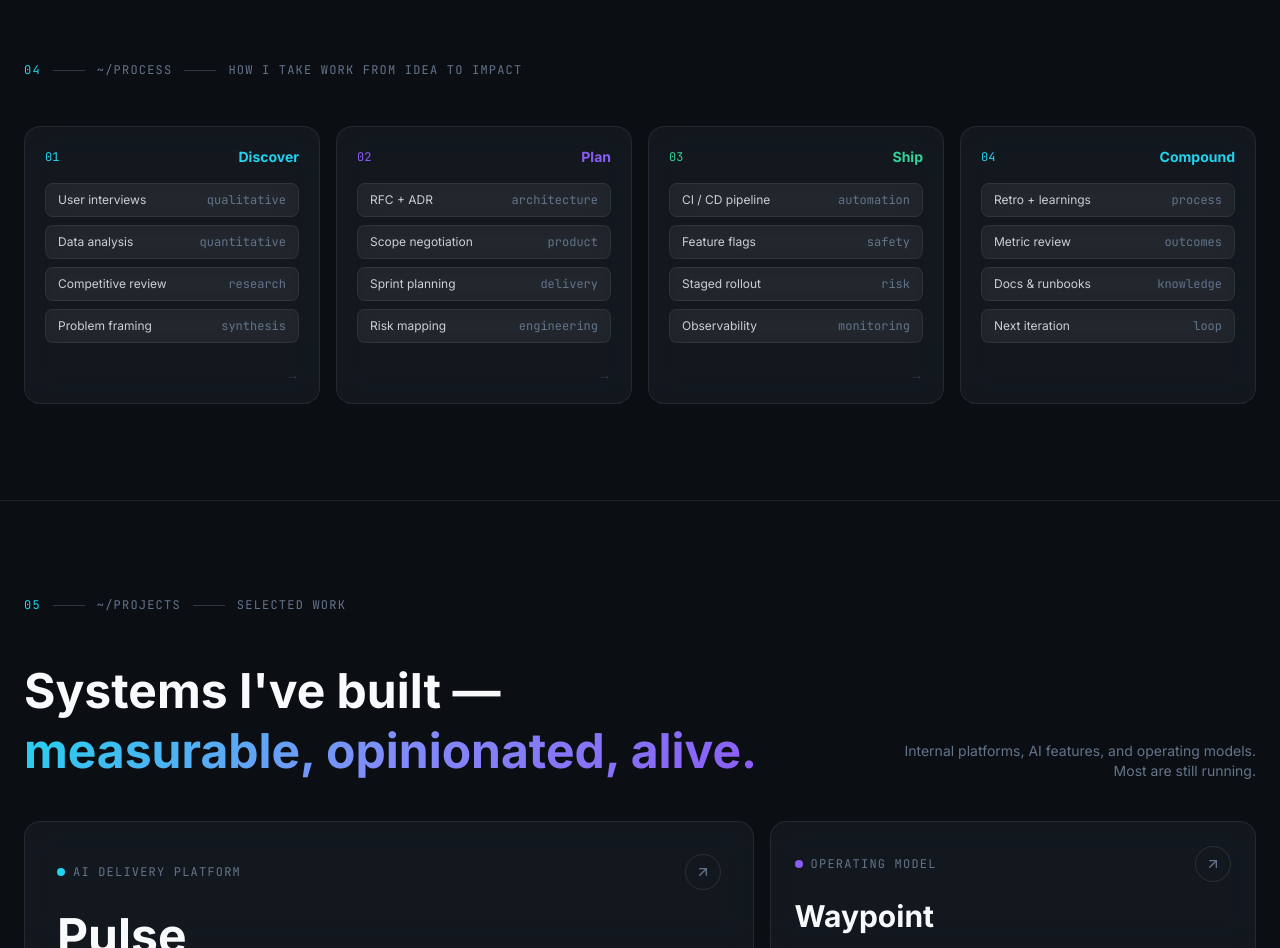
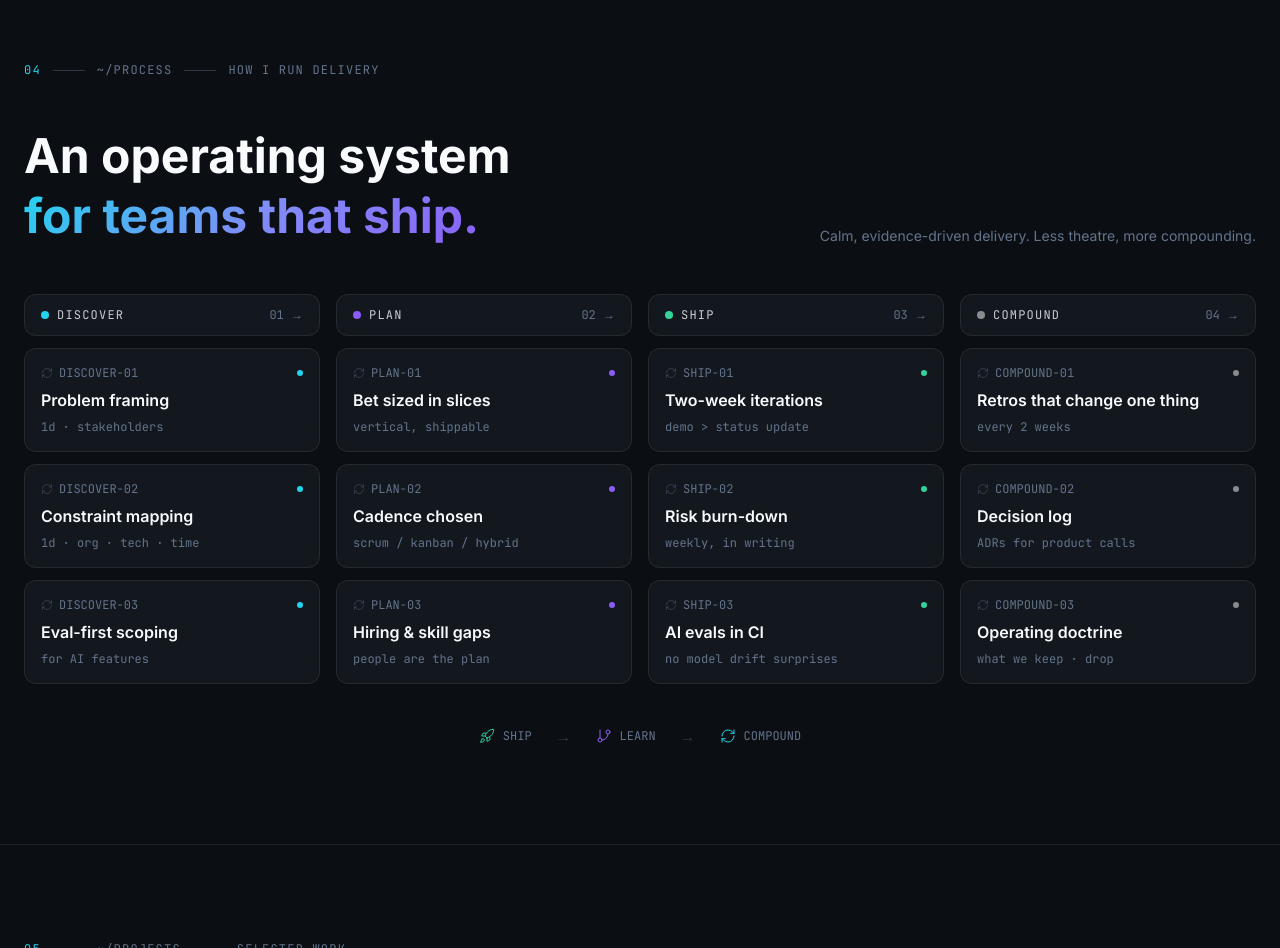
Before and after one commit to eamoe/digital-cv, a Next.js app: page /digital-cv/ in a window 1280 px wide. Shown: the part 3040-3988 px from the top of the page. Built offline with nearby package versions, Linux system fonts and the light colour scheme.

Commit message:
refactor(process): redesign section 4 with headline, kanban cards, and flow bar.

```diff
--- a/src/components/portfolio/Process.tsx
+++ b/src/components/portfolio/Process.tsx
@@ -1,51 +1,60 @@
 'use client'
 
 import { motion } from 'framer-motion'
+import { RefreshCw, Rocket, GitBranch } from 'lucide-react'
 import SectionLabel from './SectionLabel'
 
 const PHASES = [
   {
-    step:   '01',
-    title:  'Discover',
-    accent: 'text-primary border-primary/30',
-    steps: [
-      { label: 'User interviews',    meta: 'qualitative' },
-      { label: 'Data analysis',      meta: 'quantitative' },
-      { label: 'Competitive review', meta: 'research'     },
-      { label: 'Problem framing',    meta: 'synthesis'    },
+    id: 'DISCOVER',
+    step: '01',
+    dot: 'bg-primary',
+    border: 'border-primary/25',
+    hoverBorder: 'hover:border-primary/50',
+    rgba: '34,211,238',
+    items: [
+      { label: 'Problem framing',    meta: '1d · stakeholders'       },
+      { label: 'Constraint mapping', meta: '1d · org · tech · time'  },
+      { label: 'Eval-first scoping', meta: 'for AI features'          },
     ],
   },
   {
-    step:   '02',
-    title:  'Plan',
-    accent: 'text-accent border-accent/30',
-    steps: [
-      { label: 'RFC + ADR',         meta: 'architecture' },
-      { label: 'Scope negotiation', meta: 'product'      },
-      { label: 'Sprint planning',   meta: 'delivery'     },
-      { label: 'Risk mapping',      meta: 'engineering'  },
+    id: 'PLAN',
+    step: '02',
+    dot: 'bg-accent',
+    border: 'border-accent/25',
+    hoverBorder: 'hover:border-accent/50',
+    rgba: '139,92,246',
+    items: [
+      { label: 'Bet sized in slices', meta: 'vertical, shippable'     },
+      { label: 'Cadence chosen',      meta: 'scrum / kanban / hybrid' },
+      { label: 'Hiring & skill gaps', meta: 'people are the plan'     },
     ],
   },
   {
-    step:   '03',
-    title:  'Ship',
-    accent: 'text-emerald border-emerald/30',
-    steps: [
-      { label: 'CI / CD pipeline',  meta: 'automation' },
-      { label: 'Feature flags',     meta: 'safety'     },
-      { label: 'Staged rollout',    meta: 'risk'       },
-      { label: 'Observability',     meta: 'monitoring' },
+    id: 'SHIP',
+    step: '03',
+    dot: 'bg-emerald',
+    border: 'border-emerald/25',
+    hoverBorder: 'hover:border-emerald/50',
+    rgba: '52,211,153',
+    items: [
+      { label: 'Two-week iterations', meta: 'demo > status update'     },
+      { label: 'Risk burn-down',      meta: 'weekly, in writing'       },
+      { label: 'AI evals in CI',      meta: 'no model drift surprises' },
     ],
   },
   {
-    step:   '04',
-    title:  'Compound',
-    accent: 'text-primary border-primary/30',
-    steps: [
-      { label: 'Retro + learnings', meta: 'process'  },
-      { label: 'Metric review',     meta: 'outcomes' },
-      { label: 'Docs & runbooks',   meta: 'knowledge'},
-      { label: 'Next iteration',    meta: 'loop'     },
+    id: 'COMPOUND',
+    step: '04',
+    dot: 'bg-white/50',
+    border: 'border-white/10',
+    hoverBorder: 'hover:border-white/25',
+    rgba: '100,116,139',
+    items: [
+      { label: 'Retros that change one thing', meta: 'every 2 weeks'        },
+      { label: 'Decision log',                 meta: 'ADRs for product calls'},
+      { label: 'Operating doctrine',           meta: 'what we keep · drop'  },
     ],
   },
 ]
@@ -54,46 +63,89 @@ export default function Process() {
   return (
     <section id="process" className="py-24 px-6 border-t border-white/8">
       <div className="max-w-[1232px] mx-auto">
-        <SectionLabel index="04" path="~/process" kicker="How I take work from idea to impact" />
+        <SectionLabel index="04" path="~/process" kicker="how I run delivery" />
 
+        {/* Headline row */}
+        <div className="flex items-end justify-between gap-8 mb-12">
+          <div>
+            <h2 className="text-5xl font-bold text-foreground leading-tight">An operating system</h2>
+            <h2 className="text-5xl font-bold leading-tight text-gradient-cyan-violet">for teams that ship.</h2>
+          </div>
+          <p className="text-muted text-sm text-right shrink-0 whitespace-nowrap hidden lg:block">
+            Calm, evidence-driven delivery. Less theatre, more compounding.
+          </p>
+        </div>
+
+        {/* Phase columns */}
         <div className="grid sm:grid-cols-2 lg:grid-cols-4 gap-4">
-          {PHASES.map(({ step, title, accent, steps }, i) => (
+          {PHASES.map(({ id, step, dot, border, hoverBorder, rgba, items }, i) => (
             <motion.div
-              key={step}
+              key={id}
               initial={{ opacity: 0, y: 28 }}
               whileInView={{ opacity: 1, y: 0 }}
               viewport={{ once: true, margin: '-80px' }}
               transition={{ duration: 0.45, delay: i * 0.1, ease: 'easeOut' }}
-              className={`glass rounded-2xl p-5 flex flex-col gap-4 border ${accent.split(' ')[1]}`}
+              className="flex flex-col gap-3"
             >
-              {/* Phase header */}
-              <div className="flex items-center justify-between">
-                <span className={`text-xs font-mono ${accent.split(' ')[0]}`}>{step}</span>
-                <h3 className={`text-sm font-bold ${accent.split(' ')[0]}`}>{title}</h3>
+              {/* Column header */}
+              <div className={`flex items-center justify-between px-4 py-3 rounded-xl glass border ${border}`}>
+                <div className="flex items-center gap-2">
+                  <span className={`w-2 h-2 rounded-full shrink-0 ${dot}`} />
+                  <span className="text-xs font-mono text-foreground/80 uppercase tracking-widest">{id}</span>
+                </div>
+                <span className="text-xs font-mono text-muted">{step} →</span>
               </div>
 
               {/* Step cards */}
-              <div className="flex flex-col gap-2">
-                {steps.map(({ label, meta }) => (
+              {items.map(({ label, meta }, j) => (
+                <div
+                  key={label}
+                  className={`group relative overflow-hidden glass rounded-xl p-4 flex flex-col gap-2 border border-white/8 ${hoverBorder} transition-all duration-300`}
+                >
+                  {/* Hover glow */}
                   <div
-                    key={label}
-                    className="glass rounded-lg px-3 py-2 flex items-center justify-between gap-2"
-                  >
-                    <span className="text-xs text-foreground/80">{label}</span>
-                    <span className="text-xs font-mono text-muted shrink-0">{meta}</span>
+                    className="absolute inset-0 rounded-xl opacity-0 group-hover:opacity-100 transition-opacity duration-500 pointer-events-none"
+                    style={{ background: `radial-gradient(ellipse at top right, rgba(${rgba},0.1) 0%, transparent 65%)` }}
+                  />
+
+                  {/* Top: icon + ticket id + dot */}
+                  <div className="flex items-center justify-between">
+                    <div className="flex items-center gap-1.5">
+                      <RefreshCw className="w-3 h-3 text-muted/50" strokeWidth={1.5} />
+                      <span className="text-xs font-mono text-muted">{id}-{String(j + 1).padStart(2, '0')}</span>
+                    </div>
+                    <span className={`w-1.5 h-1.5 rounded-full ${dot}`} />
                   </div>
-                ))}
-              </div>
 
-              {/* Flow indicator — hidden on last column */}
-              {i < PHASES.length - 1 && (
-                <div className="hidden lg:flex items-center justify-end mt-auto pt-2">
-                  <span className="text-muted/40 text-xs font-mono">→</span>
+                  {/* Title */}
+                  <p className="text-base font-semibold text-foreground leading-snug">{label}</p>
+
+                  {/* Meta */}
+                  <p className="text-xs font-mono text-muted">{meta}</p>
                 </div>
-              )}
+              ))}
             </motion.div>
           ))}
         </div>
+
+        {/* Bottom flow bar */}
+        <div className="flex items-center justify-center gap-6 mt-10">
+          <div className="flex items-center gap-2 text-xs font-mono text-muted">
+            <Rocket className="w-4 h-4 text-emerald" strokeWidth={1.5} />
+            <span>SHIP</span>
+          </div>
+          <span className="text-muted/40">→</span>
+          <div className="flex items-center gap-2 text-xs font-mono text-muted">
+            <GitBranch className="w-4 h-4 text-accent" strokeWidth={1.5} />
+            <span>LEARN</span>
+          </div>
+          <span className="text-muted/40">→</span>
+          <div className="flex items-center gap-2 text-xs font-mono text-muted">
+            <RefreshCw className="w-4 h-4 text-primary" strokeWidth={1.5} />
+            <span>COMPOUND</span>
+          </div>
+        </div>
+
       </div>
     </section>
   )
```
